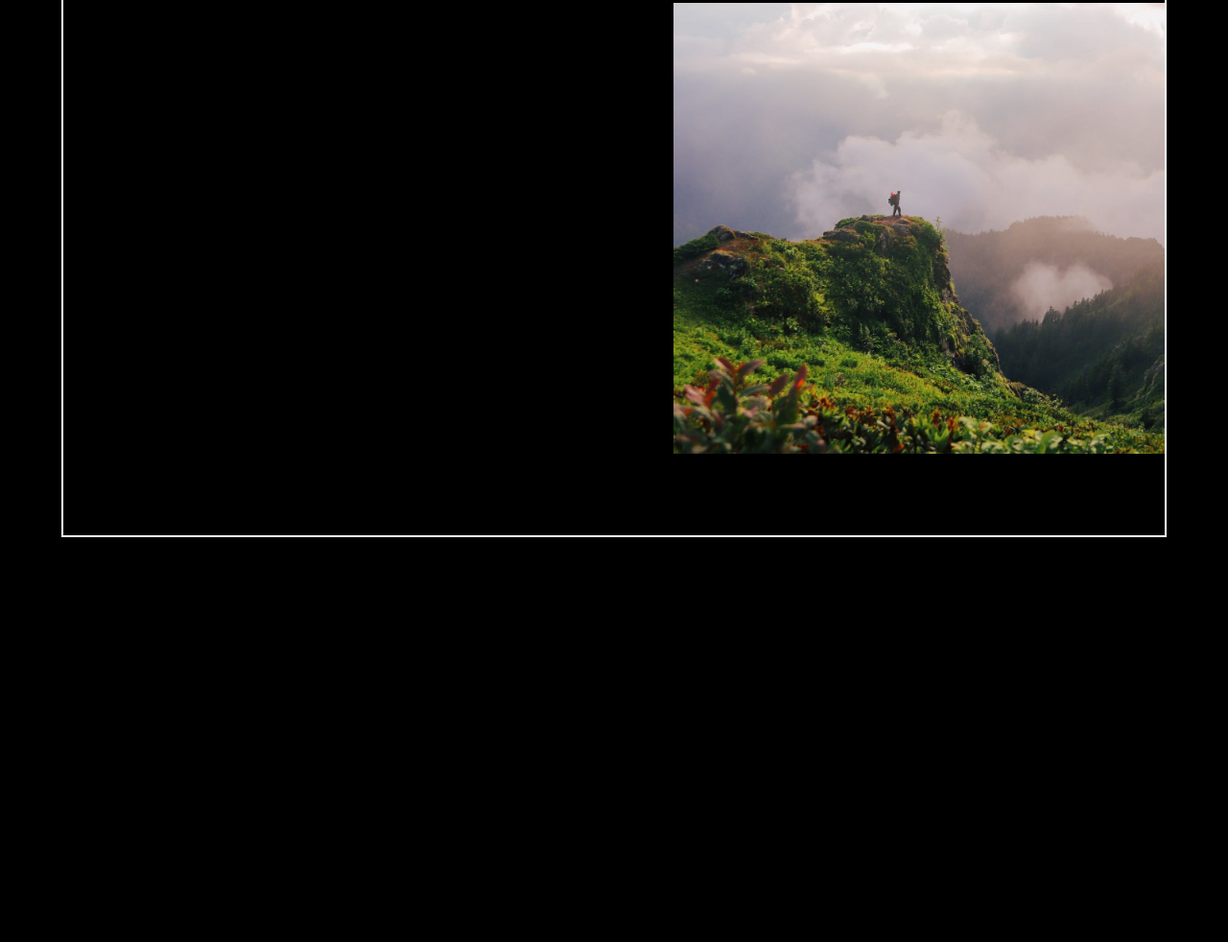
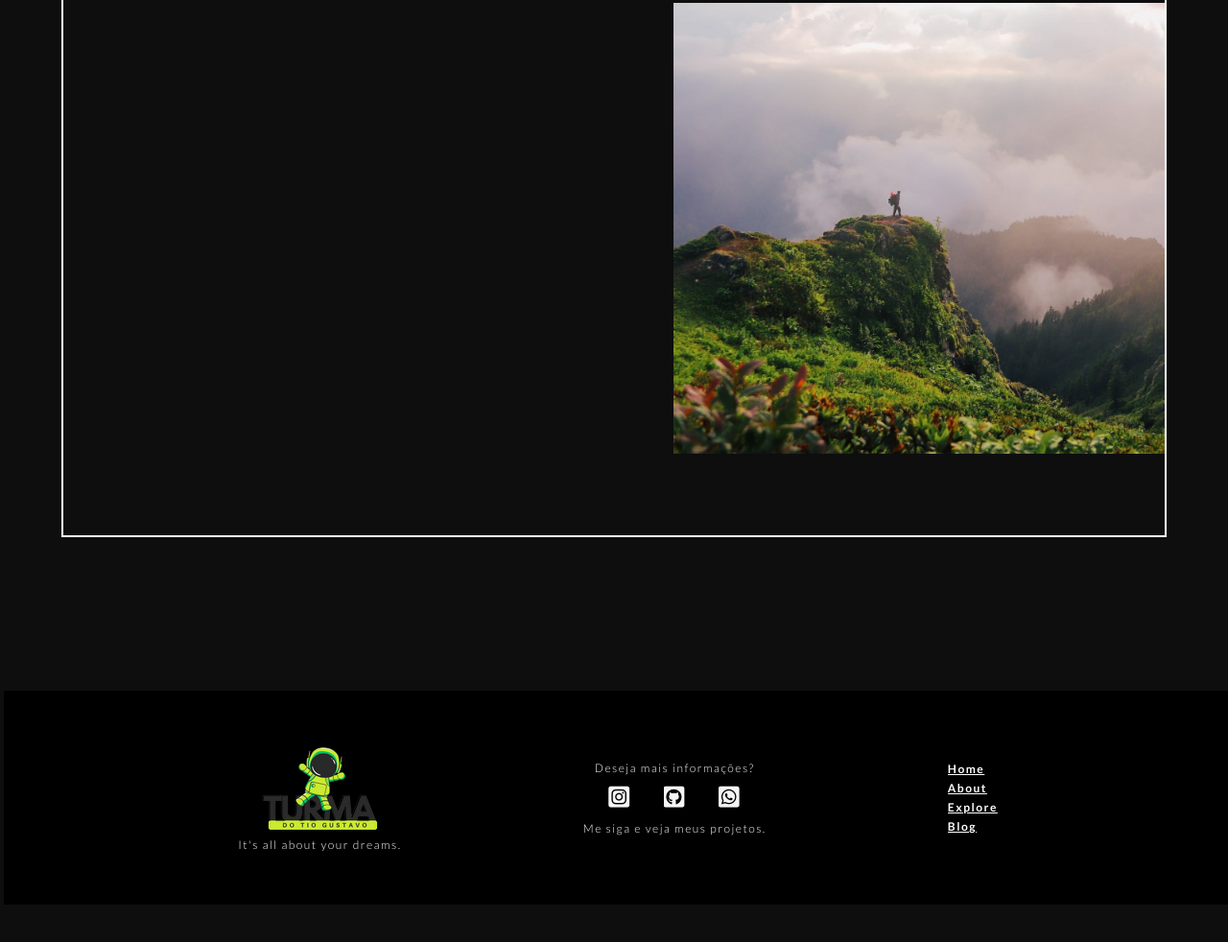
Before and after one commit to MaanueleFerreira/Primeira_Landing_page_diva, a plain HTML site: page src/index.html in a window 1280 px wide. Shown: the part 1640-2622 px from the top of the page at 96% size. Drawn offline with Linux system fonts and the light colour scheme; a web font is replaced by a local one.

Commit message:
Footer, que tinha esquecido de subir

```diff
--- a/src/index.html
+++ b/src/index.html
@@ -4,6 +4,7 @@
     <meta charset="UTF-8">
     <meta name="viewport" content="width=device-width, initial-scale=1.0">
     <title>Landingpage estelar</title>
+    <link rel="stylesheet" href="https://cdnjs.cloudflare.com/ajax/libs/font-awesome/6.4.2/css/all.min.css" integrity="sha512-z3gLpd7yknf1YoNbCzqRKc4qyor8gaKU1qmn+CShxbuBusANI9QpRohGBreCFkKxLhei6S9CQXFEbbKuqLg0DA==" crossorigin="anonymous" referrerpolicy="no-referrer" />
     <link rel="stylesheet" href="style.css">
     <link rel="shortcut icon" href="/image/astronaut.icon.ico" type="image/x-icon">
 
@@ -77,13 +78,61 @@
 
         </section>
 
-
-
     </main>
 
 
 
     <footer>
+
+        <div id="rodape-content">
+            <div id="rodape-container">
+                <img src="/image/3.png" alt="Logo do amg gustavo">
+                <p> It's all about your dreams. </p>
+            </div>
+
+
+            <div id="rodape-redessociais">
+                <p class="rodape-textoapresentacao"> Deseja mais informações? </p>
+
+                <div id="rodape-organizacaocontainer">
+                <a href="#" class="rodape-link" id="instagram">
+                    <i class="fa-brands fa-square-instagram"></i>
+                </a>
+
+                <a href="#" class="rodape-link" id="github">
+                    <i class="fa-brands fa-square-github"></i>
+                </a>
+
+                <a href="#" class="rodape-link" id="whatsapp">
+                    <i class="fa-brands fa-square-whatsapp"></i>
+                </a>
+                </div>
+
+                <p> Me siga e veja meus projetos.</p>
+            </div>
+
+            <div>
+                <ul id="rodape-navegacao">
+                    <li>
+                        <a href="#" class="rodape-link"> Home </a>
+                    </li>
+
+                    <li>
+                        <a href="#" class="rodape-link"> About </a>
+                    </li>
+
+                    <li>
+                        <a href="#" class="rodape-link"> Explore </a>
+                    </li>
+
+                    <li>
+                        <a href="#" class="rodape-link"> Blog </a>
+                    </li>
+                </ul>
+            </div>
+
+        </div>
+
 
     </footer>
 
--- a/src/style.css
+++ b/src/style.css
@@ -70,7 +70,7 @@ main {
     position: absolute;
     top: 80vh;
 
-    background: linear-gradient(transparent, rgb(0 0 0) 30%);
+    background: linear-gradient(transparent, #0e0e0e 30%);
 }
 
 
@@ -123,7 +123,6 @@ main {
     }
 }
 
-
 .principal-conteudo {
     width: 90vw;
     height: 80vh;
@@ -152,5 +151,74 @@ main {
 #princ-conteudo-dois {
     top: 195vh;
     flex-direction: row-reverse;
+}
 
+/*footer*/
+
+footer {
+    position: absolute;
+    width: 100%;
+    height: 35vh;
+    bottom: -230%;
+    right: -4px;
+
+    letter-spacing: 1.5px;
+    color: white;
+    font-family: 'Lato', sans-serif;
+    font-size: 12px;
 }
+
+#rodape-content {
+    display: flex;
+    align-items: center;
+    justify-content: space-evenly;
+    padding: 55px;
+    background-color: black;
+}
+
+#rodape-container {
+    display: flex;
+    flex-direction: column;
+    align-items: center;
+}
+
+#rodape-redessociais {
+
+    display: flex;
+    flex-direction: column;
+    align-items: center;
+    justify-content: space-evenly;
+    gap: 10px;
+}
+
+
+#rodape-organizacaocontainer {
+    width: 90%;
+    height: 100%;
+    display: flex;
+    flex-direction: row;
+    justify-content: space-around;
+}
+
+#rodape-redessociais .rodape-link i {
+    font-size: 25px;
+    color: #f5f5f5;
+}
+
+
+#rodape-redessociais .rodape-link:hover {
+    opacity: 0.5;
+}
+
+#rodape-navegacao {
+display: flex;
+flex-direction: column;
+gap: 5px;
+list-style: none;
+}
+
+.rodape-link {
+    color: #fff;
+    font-size: 12px ;
+    font-weight: 800;
+}
```
